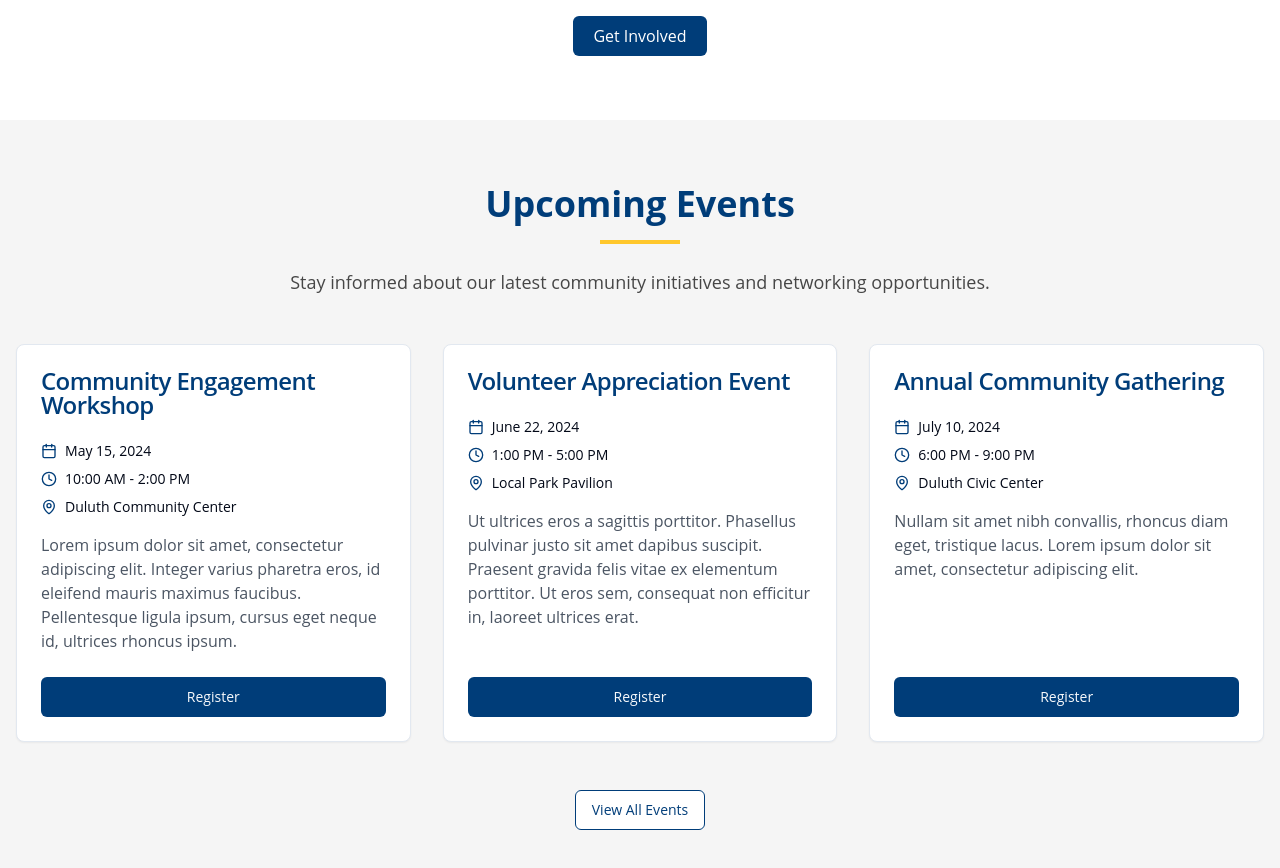
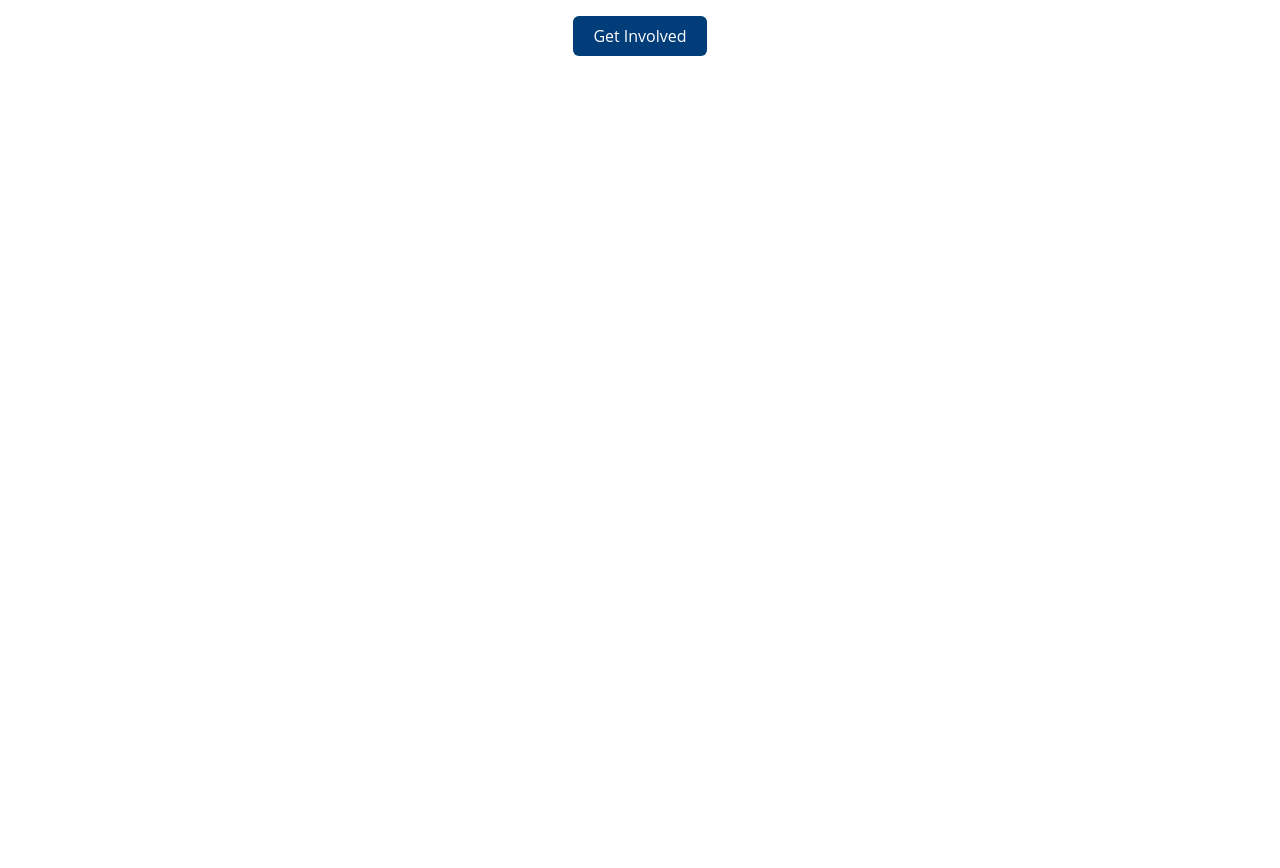
Before and after one commit to erobb1971/duluth-civitan-ready, a React (Vite) app: page / in a window 1280 px wide. Shown: the part 2520-3388 px from the top of the page. After the commit the page ends 2640 px from the top, so only its background shows below. Built offline with nearby package versions, Linux system fonts and the light colour scheme.

Commit message:
Remove event details
Remove event details from the EventsSection component.

```diff
--- a/src/components/EventsSection.tsx
+++ b/src/components/EventsSection.tsx
@@ -1,84 +1,8 @@
 
 import React from 'react';
-import { Card, CardContent, CardFooter, CardHeader, CardTitle } from './ui/card';
-import { Button } from './ui/button';
-import { Calendar, Clock, MapPin } from 'lucide-react';
-
-const events = [
-  {
-    id: 1,
-    title: "Community Engagement Workshop",
-    date: "May 15, 2024",
-    time: "10:00 AM - 2:00 PM",
-    location: "Duluth Community Center",
-    description: "Lorem ipsum dolor sit amet, consectetur adipiscing elit. Integer varius pharetra eros, id eleifend mauris maximus faucibus. Pellentesque ligula ipsum, cursus eget neque id, ultrices rhoncus ipsum."
-  },
-  {
-    id: 2,
-    title: "Volunteer Appreciation Event",
-    date: "June 22, 2024",
-    time: "1:00 PM - 5:00 PM",
-    location: "Local Park Pavilion",
-    description: "Ut ultrices eros a sagittis porttitor. Phasellus pulvinar justo sit amet dapibus suscipit. Praesent gravida felis vitae ex elementum porttitor. Ut eros sem, consequat non efficitur in, laoreet ultrices erat."
-  },
-  {
-    id: 3,
-    title: "Annual Community Gathering",
-    date: "July 10, 2024",
-    time: "6:00 PM - 9:00 PM",
-    location: "Duluth Civic Center",
-    description: "Nullam sit amet nibh convallis, rhoncus diam eget, tristique lacus. Lorem ipsum dolor sit amet, consectetur adipiscing elit."
-  }
-];
 
 const EventsSection = () => {
-  return (
-    <section id="events" className="py-16 bg-civitan-light">
-      <div className="container mx-auto px-4">
-        <div className="text-center mb-12">
-          <h2 className="text-3xl md:text-4xl font-bold mb-4">Upcoming Events</h2>
-          <div className="w-20 h-1 bg-civitan-gold mx-auto mb-6"></div>
-          <p className="max-w-3xl mx-auto text-lg">Stay informed about our latest community initiatives and networking opportunities.</p>
-        </div>
-
-        <div className="grid grid-cols-1 md:grid-cols-2 lg:grid-cols-3 gap-8">
-          {events.map((event) => (
-            <Card key={event.id} className="h-full flex flex-col">
-              <CardHeader>
-                <CardTitle>{event.title}</CardTitle>
-              </CardHeader>
-              <CardContent className="flex-grow">
-                <div className="flex items-center mb-2 text-sm">
-                  <Calendar size={16} className="mr-2 text-civitan-blue" />
-                  <span>{event.date}</span>
-                </div>
-                <div className="flex items-center mb-2 text-sm">
-                  <Clock size={16} className="mr-2 text-civitan-blue" />
-                  <span>{event.time}</span>
-                </div>
-                <div className="flex items-center mb-4 text-sm">
-                  <MapPin size={16} className="mr-2 text-civitan-blue" />
-                  <span>{event.location}</span>
-                </div>
-                <p className="text-gray-600">{event.description}</p>
-              </CardContent>
-              <CardFooter>
-                <Button className="w-full bg-civitan-blue hover:bg-civitan-gold hover:text-civitan-blue">
-                  Register
-                </Button>
-              </CardFooter>
-            </Card>
-          ))}
-        </div>
-
-        <div className="text-center mt-12">
-          <Button variant="outline" className="bg-white text-civitan-blue border-civitan-blue hover:bg-civitan-blue hover:text-white">
-            View All Events
-          </Button>
-        </div>
-      </div>
-    </section>
-  );
+  return null;
 };
 
 export default EventsSection;
--- a/src/pages/Index.tsx
+++ b/src/pages/Index.tsx
@@ -5,7 +5,6 @@ import Hero from '../components/Hero';
 import AboutSection from '../components/AboutSection';
 import HistorySection from '../components/HistorySection';
 import ProgramsSection from '../components/ProgramsSection';
-import EventsSection from '../components/EventsSection';
 import Footer from '../components/Footer';
 
 const Index = () => {
@@ -16,7 +15,6 @@ const Index = () => {
       <AboutSection />
       <HistorySection />
       <ProgramsSection />
-      <EventsSection />
       <Footer />
     </div>
   );
```
